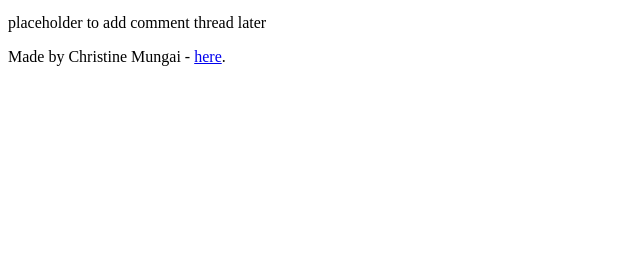
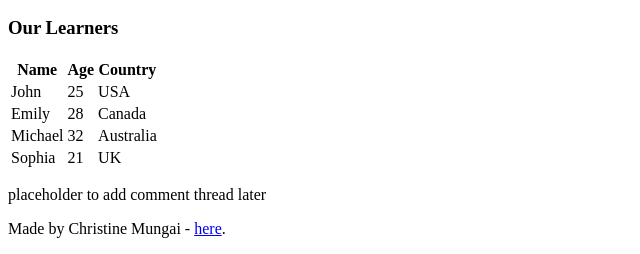
Before and after one commit to Kristin125/My_First_Portfolio, a plain HTML site: page html_basic/index.html in a window 1280 px wide. Shown: the part 576-830 px from the top of the page, without its empty margins (0-640 px from the left). Before the commit the page ends 800 px from the top, so only its background shows below. Drawn offline with Linux system fonts and the light colour scheme.

Commit message:
Add learners table to article section of index.html

```diff
--- a/html_basic/index.html
+++ b/html_basic/index.html
@@ -27,6 +27,41 @@
       <a href="https://www.alxafrica.com" target="_blank">
         <img src="https://i.ibb.co/gTDZZT8/ALX-Logo-07.png" alt="ALX Logo" width="300">
       </a>
+
+      <!-- Learners Table -->
+      <h3>Our Learners</h3>
+      <table>
+        <thead>
+          <tr>
+            <th>Name</th>
+            <th>Age</th>
+            <th>Country</th>
+          </tr>
+        </thead>
+        <tbody>
+          <tr>
+            <td>John</td>
+            <td>25</td>
+            <td>USA</td>
+          </tr>
+          <tr>
+            <td>Emily</td>
+            <td>28</td>
+            <td>Canada</td>
+          </tr>
+          <tr>
+            <td>Michael</td>
+            <td>32</td>
+            <td>Australia</td>
+          </tr>
+          <tr>
+            <td>Sophia</td>
+            <td>21</td>
+            <td>UK</td>
+          </tr>
+        </tbody>
+      </table>
+
     </article>
 
     <aside>
```
